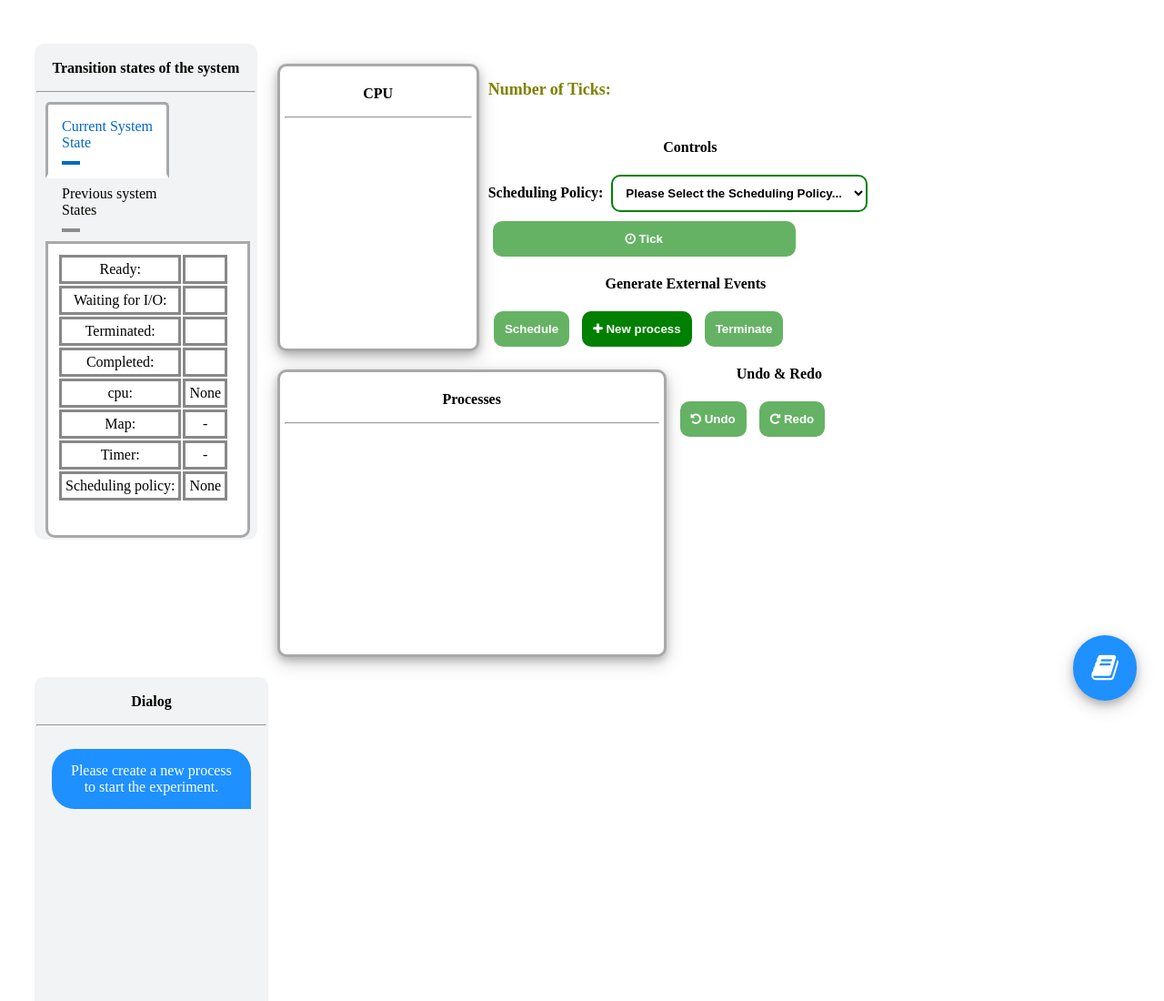
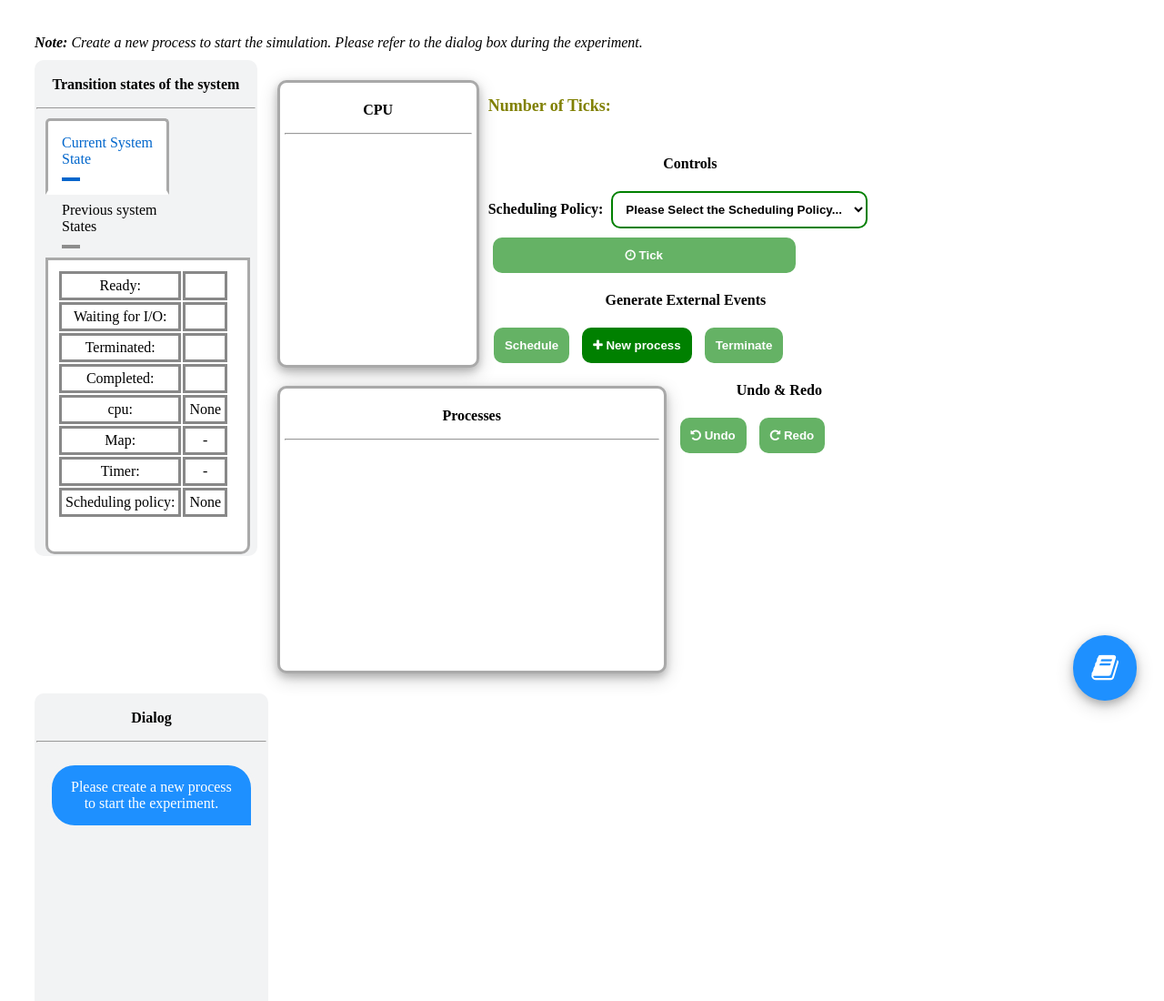
Before and after one commit to virtual-labs/exp-non-preemptive-scheduling-iiith, a plain HTML site: page experiment/simulation/index.html in a window 1280 px wide. Shown: the top 1100 px of the page at 91% size. Drawn offline with Linux system fonts and the light colour scheme.

Commit message:
Note added to the simulation page

```diff
--- a/experiment/simulation/index.html
+++ b/experiment/simulation/index.html
@@ -13,7 +13,7 @@
 </head>
 
 <body>
-
+    <i><b>Note: </b>Create a new process to start the simulation. Please refer to the dialog box during the experiment.</i>
     <div id="myModal" class="modal">
 
         <!-- Modal content -->
```
